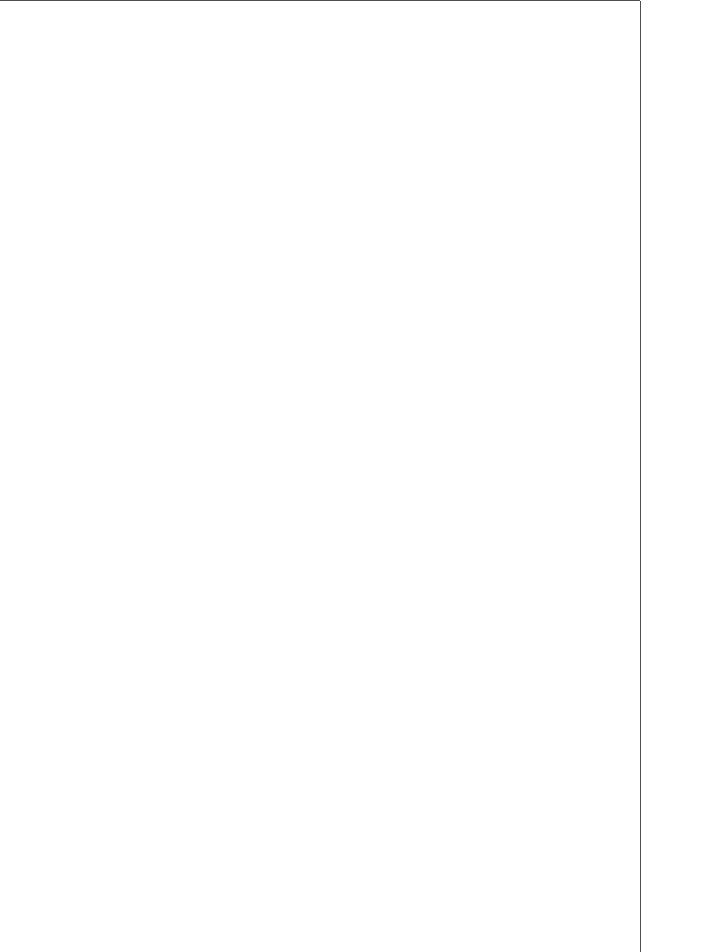
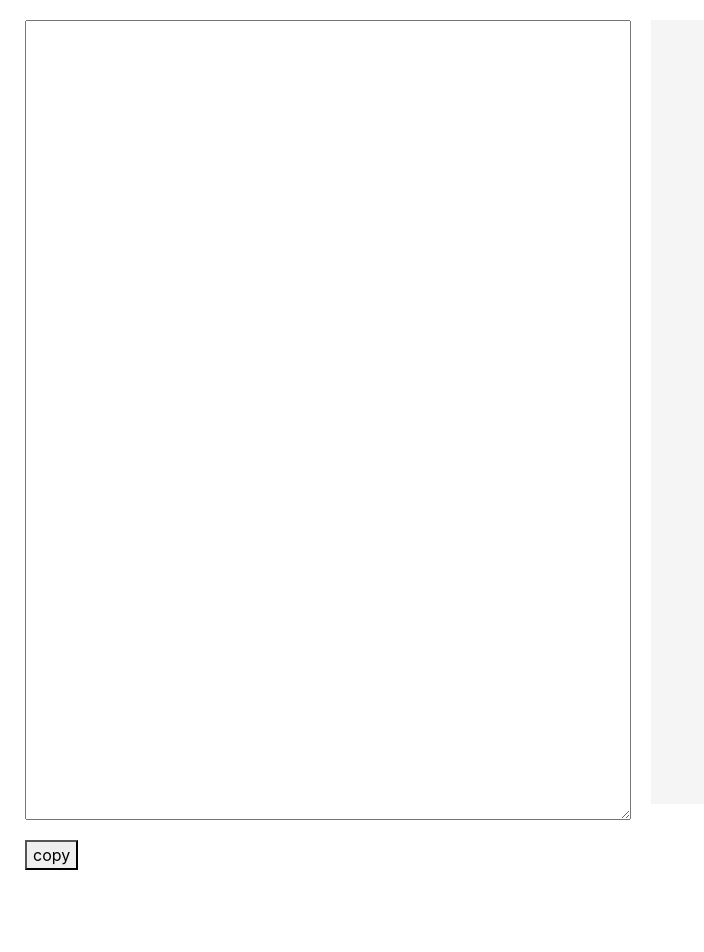
Before and after one commit to mahhov/angularjs-jasmine-test-template-generator, an Angular app: page / in a window 1280 px wide. Shown: the top 952 px of the page, without its empty margins (0-704 px from the left). After the commit the page ends 890 px from the top, so only its background shows below. Built offline with nearby package versions, Linux system fonts and the light colour scheme.

Commit message:
styling and copy button

```diff
--- a/src/app/app.css
+++ b/src/app/app.css
@@ -0,0 +1,15 @@
+textarea {
+  margin-left: 20px;
+  height: 800px
+}
+
+pre {
+  margin-left: 20px;
+  margin-right: 20px;
+  background-color: whitesmoke;
+}
+
+button {
+  margin-top: 20px;
+  margin-left: 20px
+}
--- a/src/app/app.html
+++ b/src/app/app.html
@@ -1,4 +1,9 @@
-<div class="row">
-    <textarea class="col" (keyup)="update()" [(ngModel)]="fileContents" style="height: 1000px;"></textarea>
-    <pre class="col">{{test}}</pre>
+<div style="margin:20px">
+  <div class="row">
+    <textarea class="col" (keyup)="update()" [(ngModel)]="fileContents"></textarea>
+    <pre id="output" class="col">{{test}}</pre>
+  </div>
+  <div class="row">
+    <button (click)="copy()">copy</button>
+  </div>
 </div>
--- a/src/app/app.ts
+++ b/src/app/app.ts
@@ -17,4 +17,17 @@ export class App {
   update(): void {
     this.test = this.generator.generateTemplate(this.fileContents);
   }
+
+  copy(): void {
+    let output = document.getElementById('output');
+
+    let range = window.document.createRange();
+    range.selectNodeContents(output);
+
+    let selection = window.getSelection();
+    selection.removeAllRanges();
+    selection.addRange(range);
+
+    document.execCommand('copy')
+  }
 }
```
